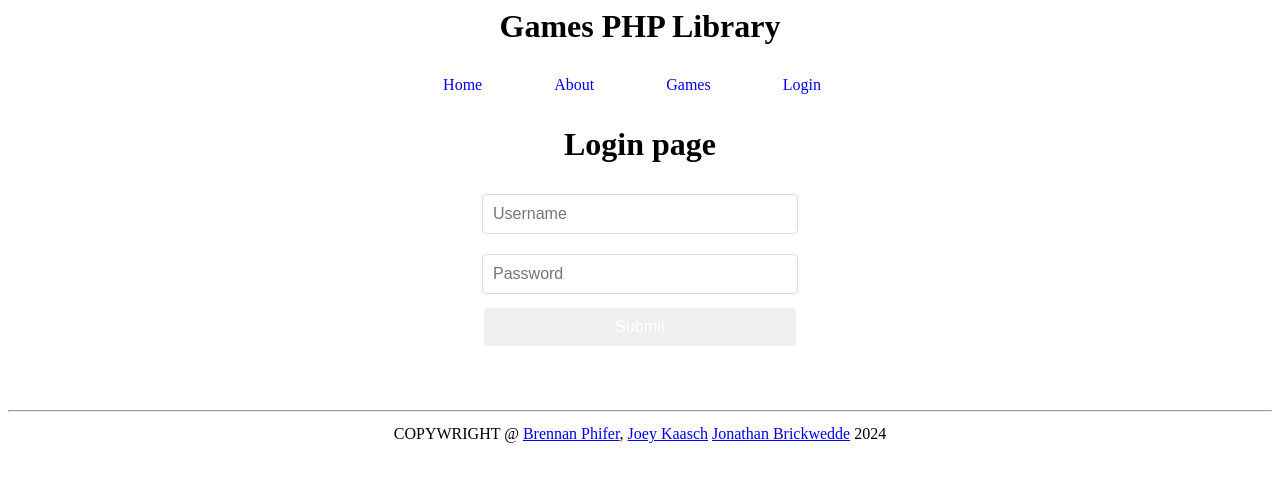
After one commit to NovaGamer368/Games-PHP-Library, a PHP site: page /login.php in a window 1280 px wide. The commit adds this page. Shown: the top 482 px of the page. Run offline with PHP 8.4, Linux system fonts and the light colour scheme.

Commit message:
Login layout created

```diff
--- a/Front-end/Header.php
+++ b/Front-end/Header.php
@@ -9,4 +9,5 @@
             <span><a href="index.php">Home</a></span> &nbsp; &nbsp;
             <span><a href="about.php">About</a></span> &nbsp; &nbsp;
             <span><a href="games.php">Games</a></span> &nbsp; &nbsp;
+            <span><a href="login.php">Login</a></span> &nbsp; &nbsp;
         </div>
--- a/Front-end/Styles/myGamesCSS.php
+++ b/Front-end/Styles/myGamesCSS.php
@@ -57,14 +57,19 @@ button:hover {
     background-color: <?php echo $buttonHoverColor; ?>;
 }
 
-input[type="text"]{
-    width: 50%;
+form {
+    display: flex;
+    flex-direction: column;
+    justify-content: center;
+    width: 25%;
+}
+input[type="text"],
+input[type="password"] {
     padding: 10px;
-    margin: 8px 0;
-    display: inline-block;
-    border: 1px solid <?php echo $inputBorderColor; ?>;
+    margin: 10px 0;
+    border: 1px solid #ddd;
     border-radius: 4px;
-    box-sizing: border-box;
+    font-size: 16px;
 }
 
 input[type="submit"] {
--- /dev/null
+++ b/login.php
@@ -0,0 +1,22 @@
+<?php
+include_once "./Front-end/Header.php"
+    ?>
+    <h1>Login page</h1>
+    <center>
+
+        <form>
+             <input type="text" id="usernameInput" placeholder="Username"/>
+             <input type="password" id="passwordInput" placeholder="Password"/>
+            <button name="a" onclick="myClickEvent()">Submit</button>
+        </form>
+    </center>
+<script>
+    function myClickEvent() {
+            alert("username" + document.getElementById("usernameInput").value);
+            alert("password" + document.getElementById("passwordInput").value);
+        }
+
+</script>
+<?php
+include_once "./Front-end/Footer.php"
+    ?>
```
